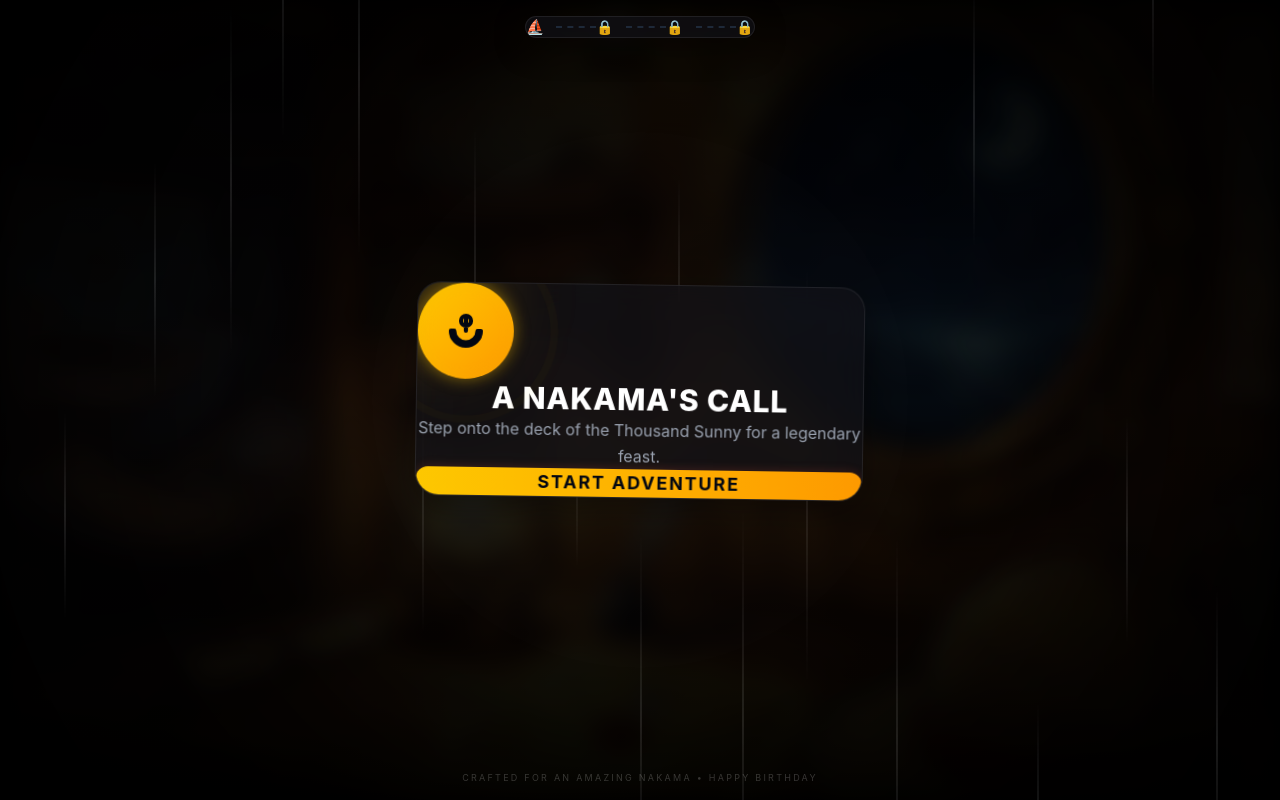
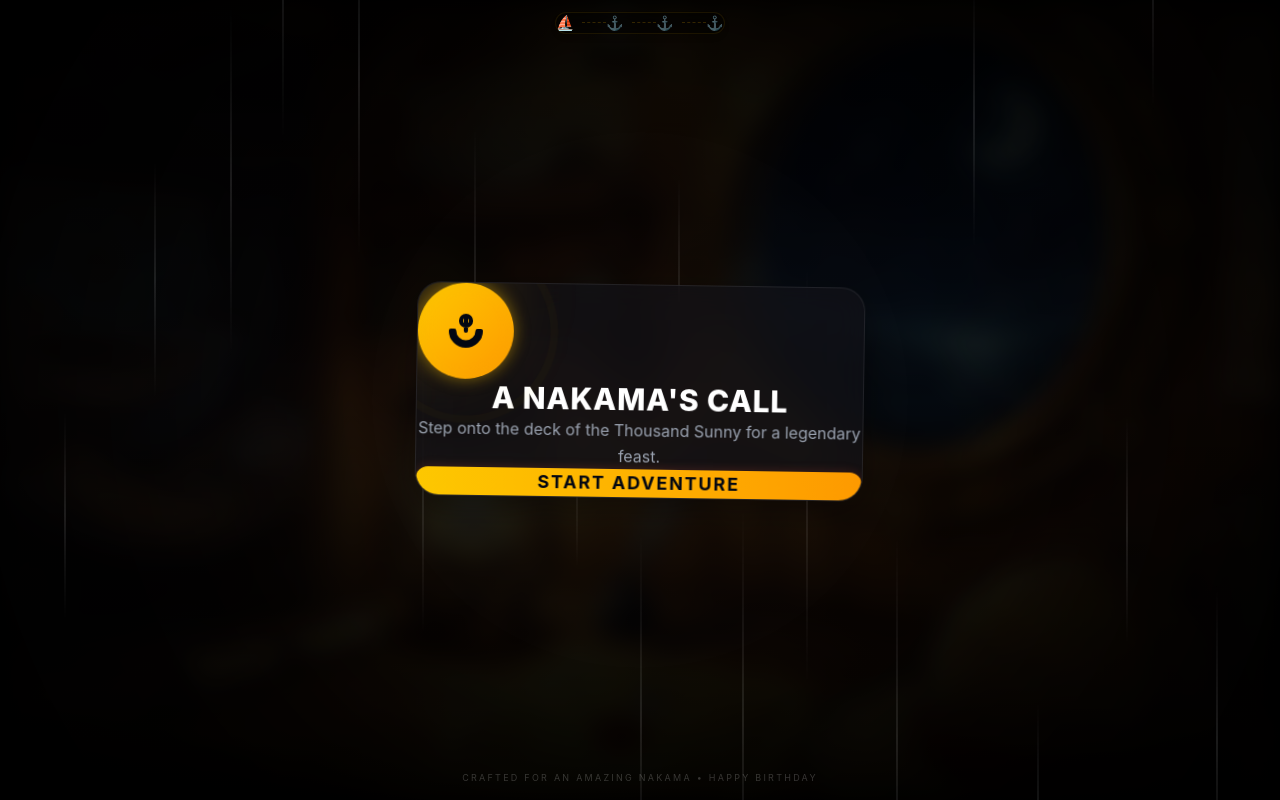
Before and after one commit to harshavardhankattamudi/birthday-wishes, a React (Vite) app: page / in a window 1280 px wide. Built offline with nearby package versions, Linux system fonts and the light colour scheme; a web font is replaced by a local one.

Commit message:
fix: make timeline navigation lighter, unlock all steps, and increase screen padding clearance

```diff
--- a/src/components/AnimeBirthdayShow.jsx
+++ b/src/components/AnimeBirthdayShow.jsx
@@ -320,7 +320,6 @@
   const [gameState, setGameState] = useState("intro"); // intro, playing, reveal
   const [cardOpened, setCardOpened] = useState(false);
   const [showConfetti, setShowConfetti] = useState(false);
-  const [maxStepReached, setMaxStepReached] = useState(1);
 
   // Customization states
   const [candlesBlown, setCandlesBlown] = useState([false, false, false]);
@@ -561,7 +560,6 @@
             onComplete: () => {
               triggerNormalTransition("reveal", () => {
                 setShowConfetti(true);
-                setMaxStepReached((prev) => Math.max(prev, 3));
               });
             }
           });
@@ -570,7 +568,6 @@
     } else {
       triggerNormalTransition("reveal", () => {
         setShowConfetti(true);
-        setMaxStepReached((prev) => Math.max(prev, 3));
       });
     }
   };
@@ -680,9 +677,7 @@
   };
 
   const handleNavigateToWanted = () => {
-    triggerNormalTransition("wanted", () => {
-      setMaxStepReached((prev) => Math.max(prev, 4));
-    });
+    triggerNormalTransition("wanted");
   };
 
   const startShow = () => {
@@ -695,15 +690,11 @@
         duration: 0.4,
         ease: "power2.inOut",
         onComplete: () => {
-          triggerNormalTransition("playing", () => {
-            setMaxStepReached((prev) => Math.max(prev, 2));
-          });
+          triggerNormalTransition("playing");
         }
       });
     } else {
-      triggerNormalTransition("playing", () => {
-        setMaxStepReached((prev) => Math.max(prev, 2));
-      });
+      triggerNormalTransition("playing");
     }
   };
 
@@ -799,37 +790,28 @@
       </div>
 
       {/* Grand Line Navigation Timeline Map */}
-      <div className="absolute top-4 left-0 w-full flex justify-center z-50 px-4">
-        <div className="flex items-center gap-1 sm:gap-3 glass-panel px-4 py-2 rounded-full border-yellow-500/20 shadow-lg text-[9px] sm:text-xs font-black uppercase tracking-widest text-yellow-100">
+      <div className="absolute top-3 left-0 w-full flex justify-center z-50 px-4">
+        <div className="flex items-center gap-1.5 sm:gap-2 px-3 py-1.5 rounded-full border border-yellow-500/10 shadow-md text-[9px] sm:text-[10px] font-bold uppercase tracking-widest text-yellow-100 bg-black/40 backdrop-blur-sm">
           {TIMELINE_STEPS.map((step, idx) => {
-            const stepNum = idx + 1;
             const isActive = gameState === step.id;
-            const isUnlocked = stepNum <= maxStepReached;
 
             return (
               <div key={step.id} className="flex items-center">
                 {idx > 0 && (
-                  <div className={`w-4 sm:w-10 h-[2px] border-t-2 border-dashed mx-1 sm:mx-2 ${
-                    stepNum <= maxStepReached ? "border-yellow-400/60" : "border-gray-800"
-                  }`} />
+                  <div className="w-3 sm:w-6 h-[2px] border-t border-dashed mx-1 sm:mx-1.5 border-yellow-500/20" />
                 )}
                 <button
                   onClick={() => {
-                    if (isUnlocked) {
-                      triggerNormalTransition(step.id);
-                    }
+                    triggerNormalTransition(step.id);
                   }}
-                  disabled={!isUnlocked}
                   className={`flex items-center gap-1 transition-all duration-300 ${
                     isActive
-                      ? "text-yellow-400 scale-105"
-                      : isUnlocked
-                        ? "text-yellow-200/50 hover:text-yellow-200 cursor-pointer"
-                        : "text-gray-600 cursor-not-allowed"
+                      ? "text-yellow-400 scale-105 font-extrabold"
+                      : "text-yellow-200/50 hover:text-yellow-200 cursor-pointer"
                   }`}
                 >
                   <span className="text-xs sm:text-sm">
-                    {isActive ? "⛵" : isUnlocked ? "⚓" : "🔒"}
+                    {isActive ? "⛵" : "⚓"}
                   </span>
                   <span className="hidden xs:inline">{step.label}</span>
                 </button>
@@ -920,7 +902,7 @@
 
       {/* --- BIRTHDAY REVEAL SCREEN (STATE: REVEAL) --- */}
       {gameState === "reveal" && (
-        <div className="absolute inset-0 flex flex-col items-center justify-start sm:justify-center p-4 sm:p-6 z-20 overflow-y-auto custom-scrollbar py-16">
+        <div className="absolute inset-0 flex flex-col items-center justify-start sm:justify-center p-4 sm:p-6 z-20 overflow-y-auto custom-scrollbar pt-24 pb-16">
 
           {/* Confetti Rain Canvas */}
           <CanvasConfetti active={showConfetti} triggerFireworks={wishMade} />
@@ -1171,7 +1153,7 @@
 
       {/* --- NAKAMA WANTED POSTER SCREEN (STATE: WANTED) --- */}
       {gameState === "wanted" && (
-        <div className="absolute inset-0 flex flex-col items-center justify-start sm:justify-center p-4 sm:p-6 z-20 overflow-y-auto custom-scrollbar py-16">
+        <div className="absolute inset-0 flex flex-col items-center justify-start sm:justify-center p-4 sm:p-6 z-20 overflow-y-auto custom-scrollbar pt-24 pb-16">
           {/* Confetti Rain & Fireworks Canvas */}
           <CanvasConfetti active={showConfetti} triggerFireworks={true} />
 
```
